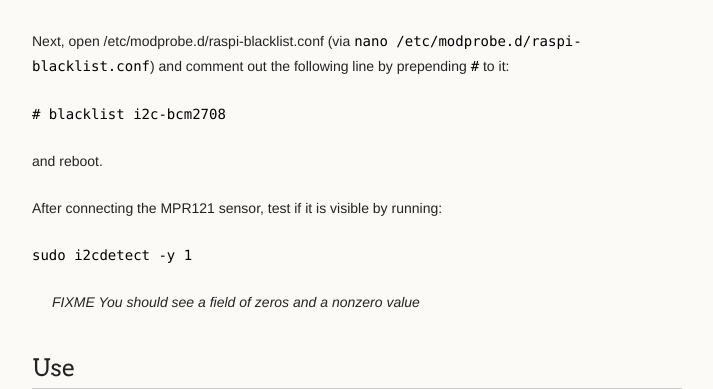
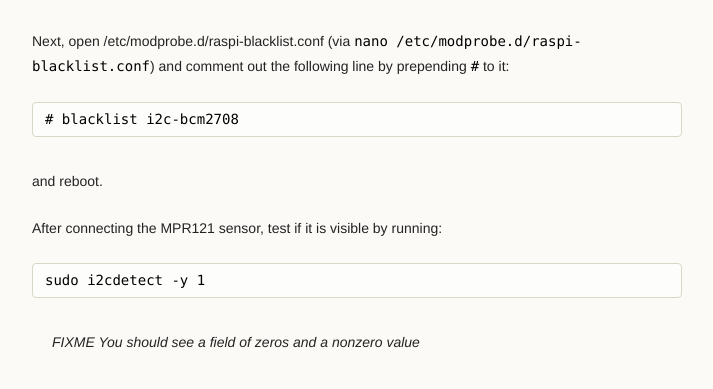
Before and after one commit to tkunic/TalkBox, a plain HTML site: page index.html in a window 1280 px wide. Shown: the part 1608-1997 px from the top of the page, without its empty margins (278-991 px from the left). Drawn offline with Linux system fonts and the light colour scheme.

```diff
--- a/index.html
+++ b/index.html
@@ -84,13 +84,15 @@
 
 <p>Next, open /etc/modprobe.d/raspi-blacklist.conf (via <code>nano /etc/modprobe.d/raspi-blacklist.conf</code>) and comment out the following line by prepending <code>#</code> to it:</p>
 
-<p><code># blacklist i2c-bcm2708</code></p>
+<pre><code># blacklist i2c-bcm2708
+</code></pre>
 
 <p>and reboot.</p>
 
 <p>After connecting the MPR121 sensor, test if it is visible by running:</p>
 
-<p><code>sudo i2cdetect -y 1</code></p>
+<pre><code>sudo i2cdetect -y 1
+</code></pre>
 
 <blockquote>
 <p>FIXME You should see a field of zeros and a nonzero value</p>
```
Also changed, not shown: params.json (+1 -1 lines).
